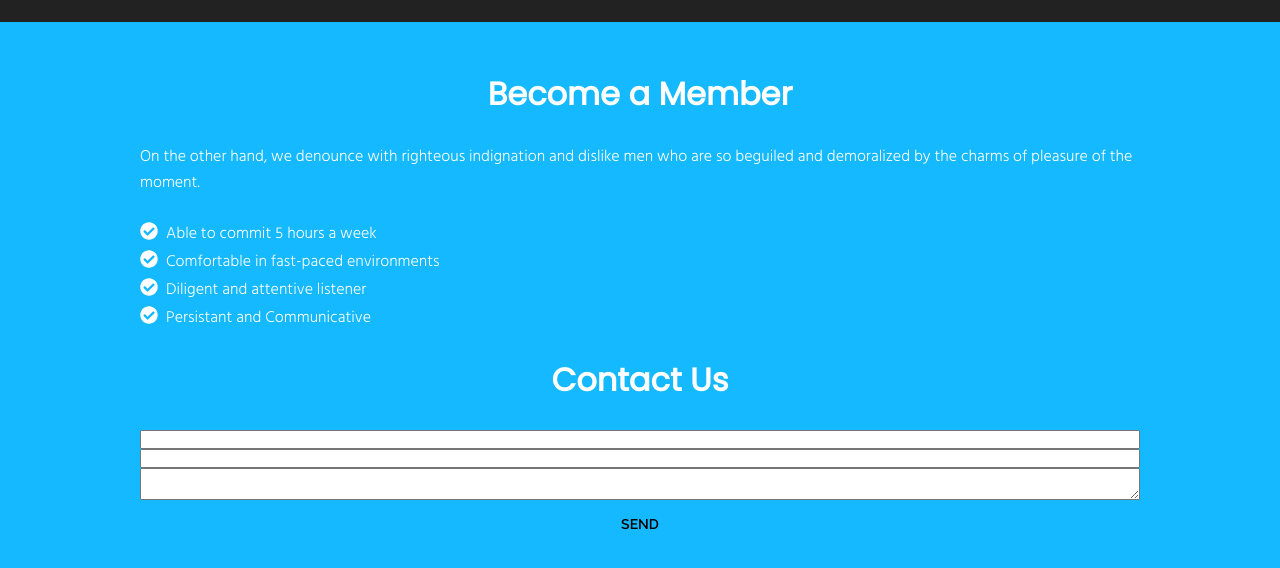
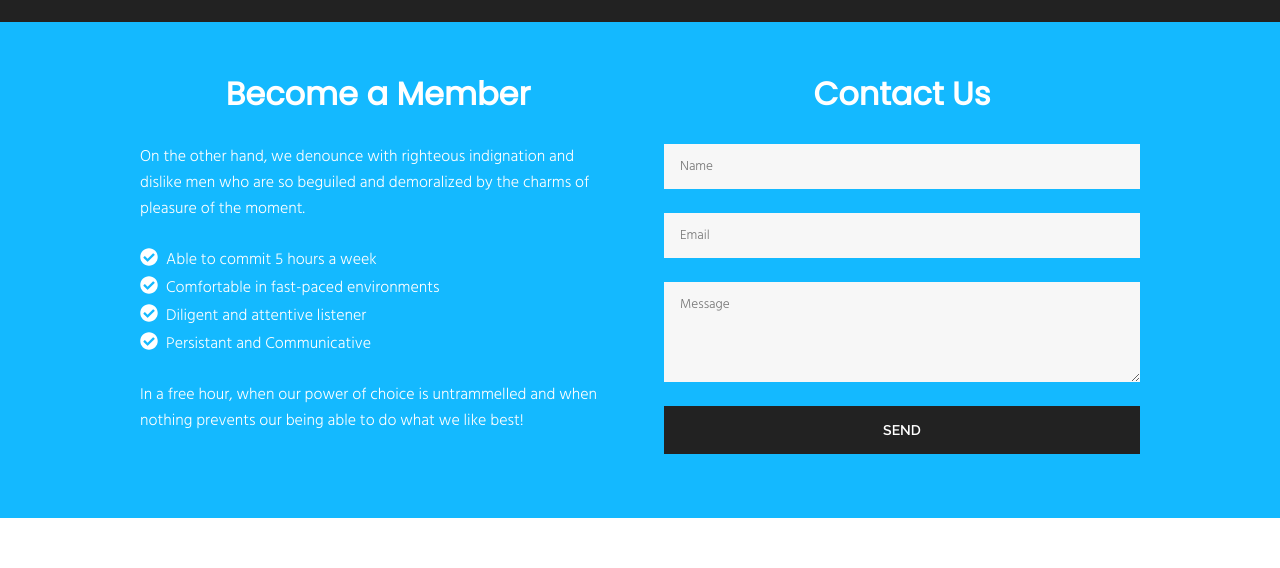
Before and after one commit to equisearch/EquiSearch-Landing-Page, a React (Create React App) app: page / in a window 1280 px wide. Shown: the part 2158-2726 px from the top of the page. After the commit the page ends 2676 px from the top, so only its background shows below. Built offline with nearby package versions, Linux system fonts and the light colour scheme.

Commit message:
contact section complete

```diff
--- a/src/components/Contact.js
+++ b/src/components/Contact.js
@@ -14,9 +14,9 @@ const Contact = () => {
     return (
         <div className="contact section">
             <div className="container">
-                <h1 className="title">Become a Member</h1>
-                <div className="flex">
+                <div className="flex contact-wrap">
                     <div className="membership">
+                        <h1 className="title">Become a Member</h1>
                         <p>On the other hand, we denounce with righteous indignation and dislike men who are so beguiled and demoralized by the charms of pleasure of the moment.</p>
                         <ul>
                             <li>{checkIcon}<span>Able to commit 5 hours a week</span></li>
@@ -24,14 +24,15 @@ const Contact = () => {
                             <li>{checkIcon}<span>Diligent and attentive listener</span></li>
                             <li>{checkIcon}<span>Persistant and Communicative</span></li>
                         </ul>
+                        <p>In a free hour, when our power of choice is untrammelled and when nothing prevents our being able to do what we like best!</p>
                     </div>
                     <div className="contact-form">
                         <h1 className="title">Contact Us</h1>
                         <form className="flex direction-column" action="https://formspree.io/f/xwkwnlob" method="POST">
-                            <input type="text" className="name" name="name"/>
-                            <input type="email" className="email" name="_replyto"/>
-                            <textarea className="message" name="message"></textarea>
-                            <button type="submit" className="btn">SEND</button>
+                            <input type="text" className="name input block" name="name" placeholder="Name"/>
+                            <input type="email" className="email input block" name="_replyto" placeholder="Email"/>
+                            <textarea className="message input block" name="message" placeholder="Message"></textarea>
+                            <button type="submit" className="btn block">SEND</button>
                         </form>
                     </div>
                 </div>
--- a/src/sass/components/_contact.scss
+++ b/src/sass/components/_contact.scss
@@ -4,8 +4,29 @@
     .title {
         margin-bottom: 1rem;
     }
-    .flex {
+    .contact-wrap {
         flex-direction: column;
+        .membership, .contact-form {
+            margin-bottom: 2rem;
+        }
+        @include media-query-grow(768px) {
+            flex-direction: row;
+            .membership, .contact-form {
+                width: 50%;
+            }
+            .membership, .contact-form {
+                margin-bottom: 1rem;
+            }
+            .membership + .contact-form {
+                margin-left: 2rem;
+                @include media-query-grow(1200px) {
+                    margin-left: 3rem;
+                }
+                @include media-query-grow(1440px) {
+                    margin-left: 4rem;
+                }
+            }
+        }
         .membership {
             font-family: $hind;
             ul {
@@ -18,5 +39,23 @@
                 }
             }
         }
+        .contact-form {
+            form {
+                .input {
+                    border: none;
+                    padding: 0.75rem 1rem;
+                    margin-bottom: 1.5rem;
+                    background: $light;
+                    font-family: $hind;
+                }
+                textarea {
+                    height: 100px;
+                }
+                button {
+                    background: $text-dark;
+                    color: $white;
+                }
+            }
+        }
     }
 }
```
Also changed, not shown: 1 other file (tests, documents, lock files or other folders).
